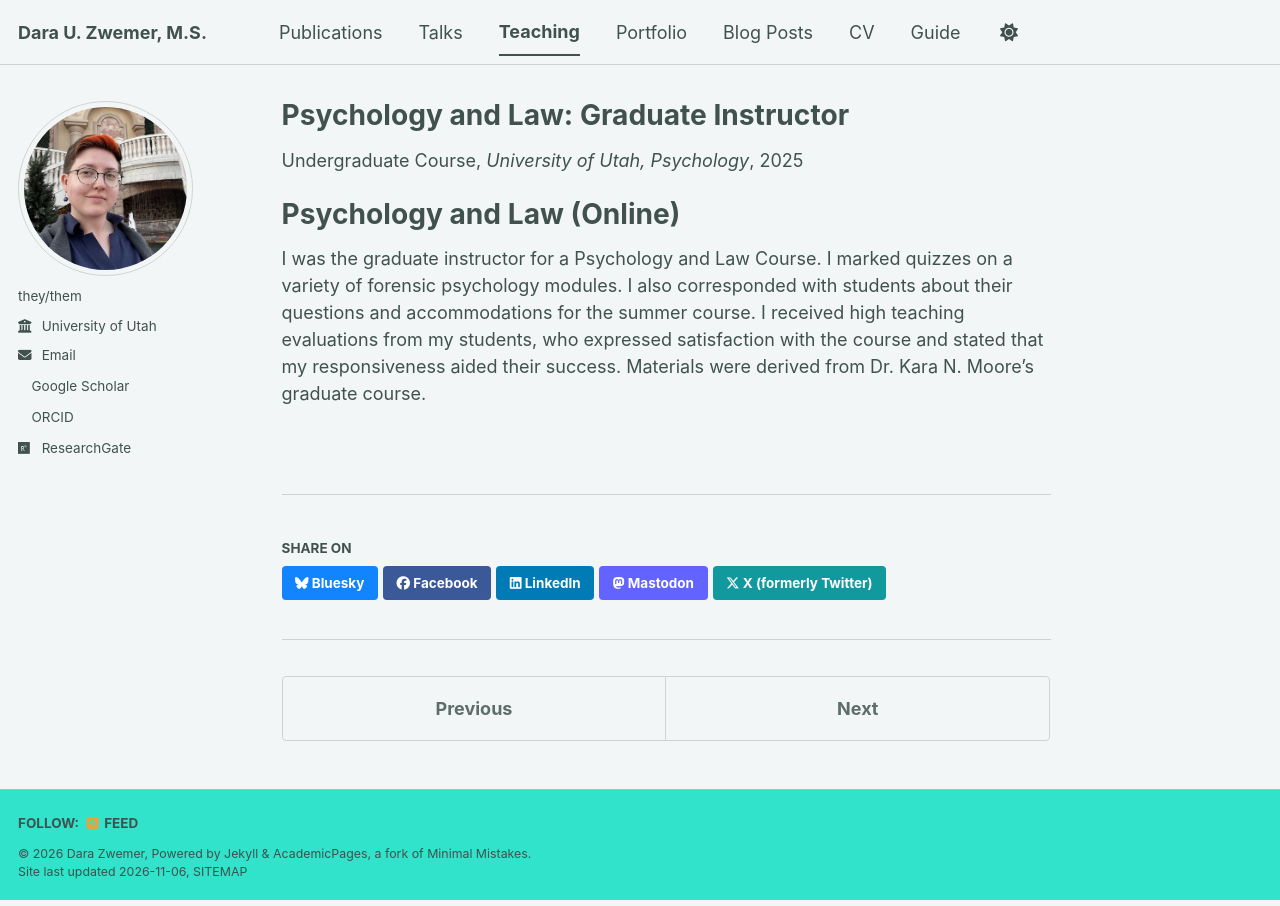
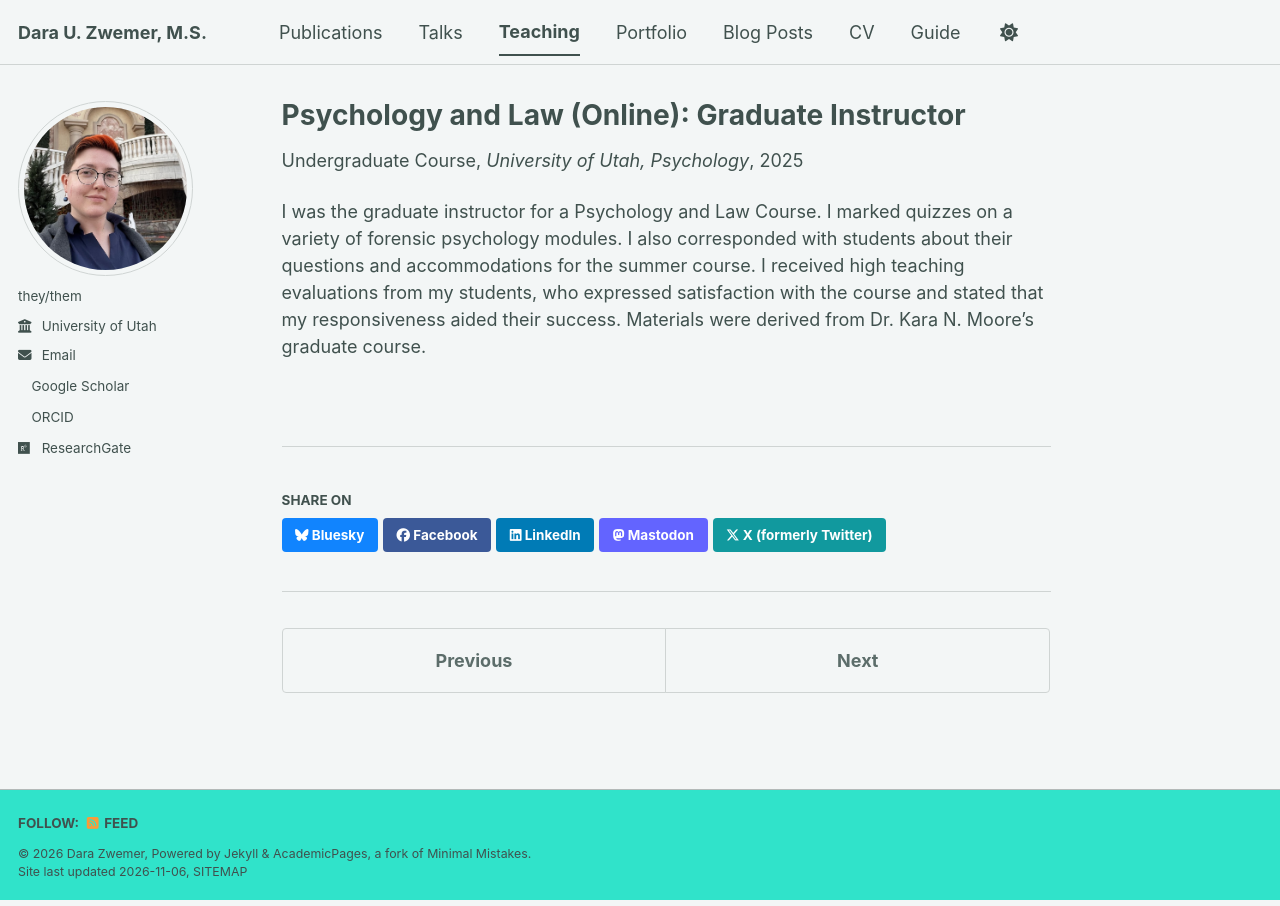
Before and after one commit to daraZwemer/daraZwemer.github.io, a Jekyll site: the page built from _teaching/2015-spring-teaching-2.md, in a window 1280 px wide. Built offline with Jekyll 4.4.1, drawn with Linux system fonts in a browser that asks for light colours; a style sheet for code colours, icons or effects is not loaded; part of the change alters nothing that is shown.

Commit message:
Update 2015-spring-teaching-2.md

```diff
--- a/_teaching/2015-spring-teaching-2.md
+++ b/_teaching/2015-spring-teaching-2.md
@@ -1,5 +1,5 @@
 ---
-title: "Psychology and Law: Graduate Instructor"
+title: "Psychology and Law (Online): Graduate Instructor"
 collection: teaching
 type: "Undergraduate Course"
 permalink: /teaching/PLPI
@@ -8,6 +8,4 @@ date: 2025-06-1
 location: "Salt Lake City, United States of America"
 ---
 
-Psychology and Law (Online)
-======
 I was the graduate instructor for a Psychology and Law Course. I marked quizzes on a variety of forensic psychology modules. I also corresponded with students about their questions and accommodations for the summer course. I received high teaching evaluations from my students, who expressed satisfaction with the course and stated that my responsiveness aided their success.  Materials were derived from Dr. Kara N. Moore's graduate course.
```
